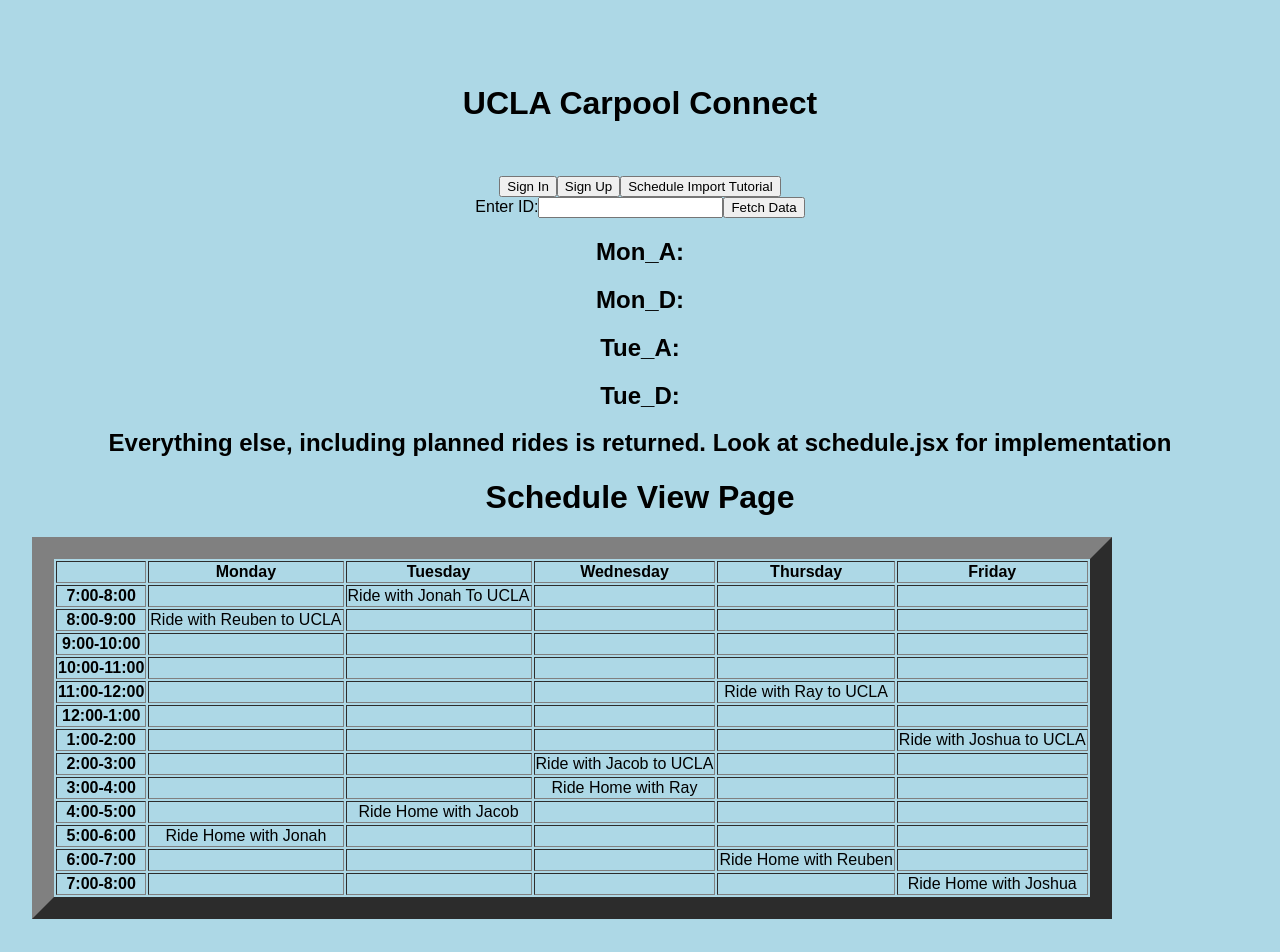
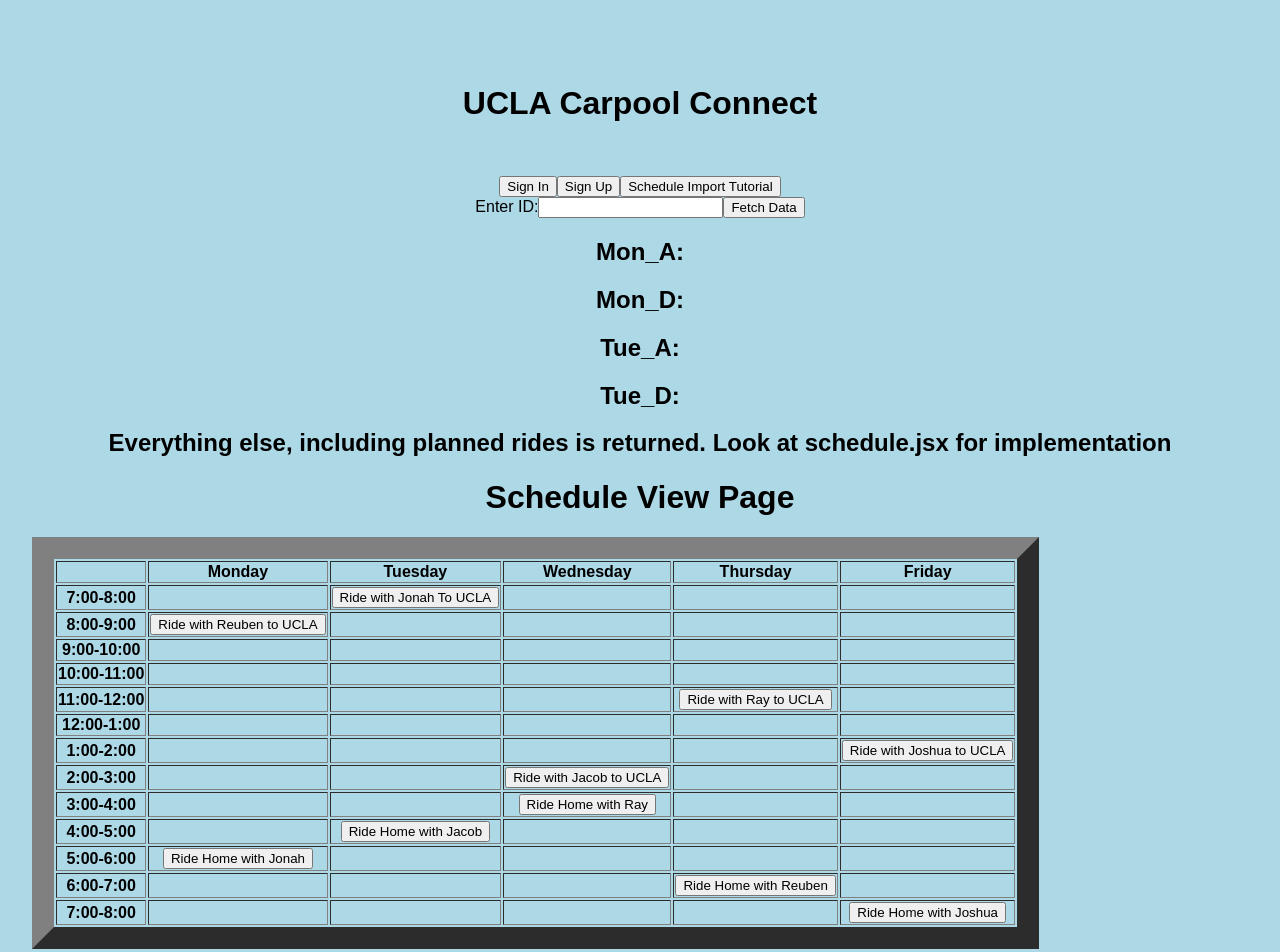
Before and after one commit to reuben-r/35L-project, a React (Create React App) app in the folder client-server-APP/fe/: page /schedule in a window 1280 px wide. Shown: the top 952 px of the page. Built offline with nearby package versions, Linux system fonts and the light colour scheme.

Commit message:
Update schedule.jsx
Added cancel ride option

```diff
--- a/client-server-APP/fe/src/schedule.jsx
+++ b/client-server-APP/fe/src/schedule.jsx
@@ -65,6 +65,24 @@
     });
   };
 
+    const [clickedCell, setClickedCell] = useState(null);
+
+    const handleButtonClick = (content) => {
+        const shouldSayHi = window.confirm(`Are you sure you want to cancel ${content}?`);
+        if (shouldSayHi) {
+            setClickedCell(content);
+        }
+    };
+
+    const renderCell = (content) => (
+        content ? (
+            <button onClick={() => handleButtonClick(content)}>
+                {content}
+            </button>
+        ) : (
+            <span>{content}</span>
+        )
+    );
 
   const m8 = "Ride with Reuben to UCLA";
   const m9 = "";
@@ -167,6 +185,7 @@
 
       <h1>Schedule View Page</h1>
        <table border="22">
+     <thead>
          <tr>
              <td></td>
              <th> Monday </th>
@@ -175,111 +194,115 @@
              <th> Thursday </th>
              <th> Friday </th>
          </tr>
+     </thead>
+     <tbody>
          <tr>
              <th>7:00-8:00</th>
-          <td>{m7}</td>
-          <td>{t7}</td>
-          <td>{w7}</td>
-          <td>{r7}</td>
-          <td>{f7}</td>
+             <td>{renderCell(m7)}</td>
+             <td>{renderCell(t7)}</td>
+             <td>{renderCell(w7)}</td>
+             <td>{renderCell(r7)}</td>
+             <td>{renderCell(f7)}</td>
          </tr>
          <tr>
              <th>8:00-9:00</th>
-          <td>{m8}</td>
-          <td>{t8}</td>
-          <td>{w8}</td>
-          <td>{r8}</td>
-          <td>{f8}</td>
+             <td>{renderCell(m8)}</td>
+             <td>{renderCell(t8)}</td>
+             <td>{renderCell(w8)}</td>
+             <td>{renderCell(r8)}</td>
+             <td>{renderCell(f8)}</td>
          </tr>
          <tr>
              <th>9:00-10:00</th>
-          <td>{m9}</td>
-          <td>{t9}</td>
-          <td>{w9}</td>
-          <td>{r9}</td>
-          <td>{f9}</td>
+             <td>{renderCell(m9)}</td>
+             <td>{renderCell(t9)}</td>
+             <td>{renderCell(w9)}</td>
+             <td>{renderCell(r9)}</td>
+             <td>{renderCell(f9)}</td>
          </tr>
          <tr>
              <th>10:00-11:00</th>
-          <td>{m10}</td>
-          <td>{t10}</td>
-          <td>{w10}</td>
-          <td>{r10}</td>
-          <td>{f10}</td>
+             <td>{renderCell(m10)}</td>
+             <td>{renderCell(t10)}</td>
+             <td>{renderCell(w10)}</td>
+             <td>{renderCell(r10)}</td>
+             <td>{renderCell(f10)}</td>
          </tr>
          <tr>
              <th>11:00-12:00</th>
-          <td>{m11}</td>
-          <td>{t11}</td>
-          <td>{w11}</td>
-          <td>{r11}</td>
-          <td>{f11}</td>
+             <td>{renderCell(m11)}</td>
+             <td>{renderCell(t11)}</td>
+             <td>{renderCell(w11)}</td>
+             <td>{renderCell(r11)}</td>
+             <td>{renderCell(f11)}</td>
          </tr>
          <tr>
              <th>12:00-1:00</th>
-          <td>{m12}</td>
-          <td>{t12}</td>
-          <td>{w12}</td>
-          <td>{r12}</td>
-          <td>{f12}</td>
+             <td>{renderCell(m12)}</td>
+             <td>{renderCell(t12)}</td>
+             <td>{renderCell(w12)}</td>
+             <td>{renderCell(r12)}</td>
+             <td>{renderCell(f12)}</td>
          </tr>
          <tr>
              <th>1:00-2:00</th>
-          <td>{m1}</td>
-          <td>{t1}</td>
-          <td>{w1}</td>
-          <td>{r1}</td>
-          <td>{f1}</td>
+             <td>{renderCell(m1)}</td>
+             <td>{renderCell(t1)}</td>
+             <td>{renderCell(w1)}</td>
+             <td>{renderCell(r1)}</td>
+             <td>{renderCell(f1)}</td>
          </tr>
          <tr>
              <th>2:00-3:00</th>
-          <td>{m2}</td>
-          <td>{t2}</td>
-          <td>{w2}</td>
-          <td>{r2}</td>
-          <td>{f2}</td>
+             <td>{renderCell(m2)}</td>
+             <td>{renderCell(t2)}</td>
+             <td>{renderCell(w2)}</td>
+             <td>{renderCell(r2)}</td>
+             <td>{renderCell(f2)}</td>
          </tr>
          <tr>
              <th>3:00-4:00</th>
-          <td>{m3}</td>
-          <td>{t3}</td>
-          <td>{w3}</td>
-          <td>{r3}</td>
-          <td>{f3}</td>
+             <td>{renderCell(m3)}</td>
+             <td>{renderCell(t3)}</td>
+             <td>{renderCell(w3)}</td>
+             <td>{renderCell(r3)}</td>
+             <td>{renderCell(f3)}</td>
          </tr>
          <tr>
              <th>4:00-5:00</th>
-          <td>{m4}</td>
-          <td>{t4}</td>
-          <td>{w4}</td>
-          <td>{r4}</td>
-          <td>{f4}</td>
+             <td>{renderCell(m4)}</td>
+             <td>{renderCell(t4)}</td>
+             <td>{renderCell(w4)}</td>
+             <td>{renderCell(r4)}</td>
+             <td>{renderCell(f4)}</td>
          </tr>
          <tr>
              <th>5:00-6:00</th>
-          <td>{m5}</td>
-          <td>{t5}</td>
-          <td>{w5}</td>
-          <td>{r5}</td>
-          <td>{f5}</td>
+             <td>{renderCell(m5)}</td>
+             <td>{renderCell(t5)}</td>
+             <td>{renderCell(w5)}</td>
+             <td>{renderCell(r5)}</td>
+             <td>{renderCell(f5)}</td>
          </tr>
          <tr>
              <th>6:00-7:00</th>
-          <td>{m6}</td>
-          <td>{t6}</td>
-          <td>{w6}</td>
-          <td>{r6}</td>
-          <td>{f6}</td>
+             <td>{renderCell(m6)}</td>
+             <td>{renderCell(t6)}</td>
+             <td>{renderCell(w6)}</td>
+             <td>{renderCell(r6)}</td>
+             <td>{renderCell(f6)}</td>
          </tr>
          <tr>
              <th>7:00-8:00</th>
-          <td>{m8p}</td>
-          <td>{t8p}</td>
-          <td>{w8p}</td>
-          <td>{r8p}</td>
-          <td>{f8p}</td>
+             <td>{renderCell(m8p)}</td>
+             <td>{renderCell(t8p)}</td>
+             <td>{renderCell(w8p)}</td>
+             <td>{renderCell(r8p)}</td>
+             <td>{renderCell(f8p)}</td>
          </tr>
+     </tbody>
  </table>
+ {clickedCell && <div>{clickedCell} Canceled</div>}
     </div>
   );
 }
```
Lines whose indentation alone changed are shown as unchanged.
